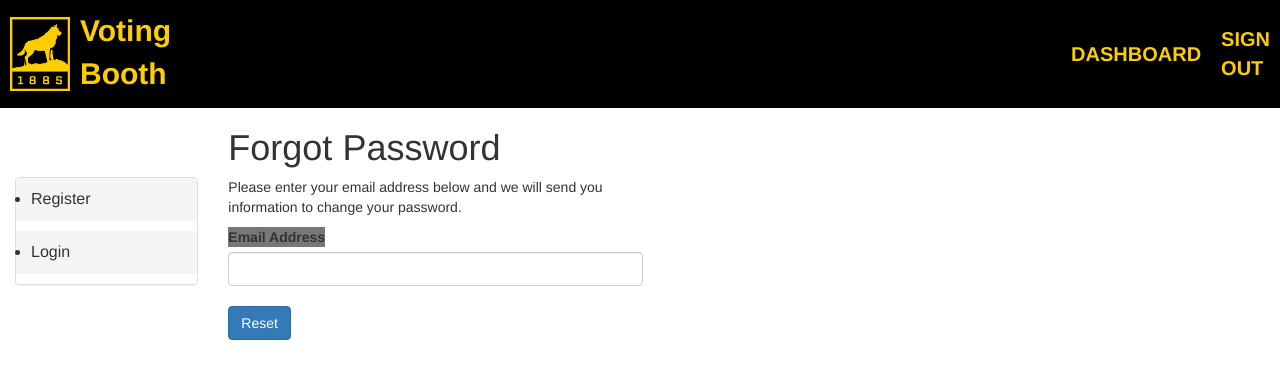
After one commit to MTUHIDE/ask-meagain, a Django app: page /admin/forgot_password/ in a window 1280 px wide. The commit adds this page. Shown: the top 379 px of the page. Run offline with Django 3.2, Linux system fonts and the light colour scheme; some libraries are stand-ins or nearby versions.

Commit message:
ViewResults page and home page modifications, forget password page

```diff
--- a/admin_back/templates/admin_back/base.html
+++ b/admin_back/templates/admin_back/base.html
@@ -6,9 +6,11 @@
 
 <meta charset="UTF-8">
 <meta name="viewport" content="width=device-width, initial-scale=1">
+
 <link rel="stylesheet" href="https://www.w3schools.com/w3css/4/w3.css">
 <link rel="stylesheet" href="https://fonts.googleapis.com/css?family=Raleway">
 <link rel="stylesheet" href="https://maxcdn.bootstrapcdn.com/bootstrap/3.3.7/css/bootstrap.min.css">
+
 
     <head>
         <title>Voting Booth</title>
--- /dev/null
+++ b/admin_back/templates/admin_back/forgot_password.html
@@ -0,0 +1,56 @@
+{% extends 'admin_back/base.html' %}
+
+{% block content %}
+<div id="highlighted" class="hl-basic hidden-xs">
+  <div class="container-fluid">
+    <div class="row">
+      <div class="col-sm-9 col-sm-offset-3 col-md-9 col-md-offset-3 col-lg-10 col-lg-offset-2">
+        <h1>Forgot Password</h1>
+      </div>
+    </div>
+  </div>
+</div>
+<div id="content" class="interior-page">
+  <div class="container-fluid">
+    <div class="row">
+      <!--Sidebar-->
+      <div class="col-sm-3 col-md-3 col-lg-2 sidebar equal-height interior-page-nav hidden-xs">
+        <div class="dynamicDiv panel-group" id="dd.0.1.0">
+          <div id="subMenu" class="panel panel-default">
+            <ul class="subMenuHighlight panel-heading">
+              <li class="subMenuHighlight panel-title" id="subMenuHighlight">
+                <a id="123" class="subMenuHighlight" href=""><span>Register</span></a>
+              </li>
+            </ul>
+
+            <ul class="panel-heading">
+              <li class="panel-title">
+                <a class="subMenu1" href="http://127.0.0.1:8000/admin/"><span>Login</span></a>
+              </li>
+            </ul>
+          </div>
+        </div>
+      </div>
+
+      <!--Content-->
+      <div class="col-sm-9 col-md-9 col-lg-10 content equal-height">
+        <div class="content-area-right">
+
+          <div class="row">
+            <div class="col-md-5 forgot-form">
+              <p>Please enter your email address below and we will send you information to change your password.</p>
+              <label class="label-default" for="un">Email Address</label> <input id="email_addy" name="email_addy" class="form-control" type="text"><br>
+              <a id="mybad" class="btn btn-primary" role="button">Reset</a>
+            </div>
+            <div class="col-md-5 forgot-return" style="display:none;">
+              <h2>Reset Password Sent</h2>
+              <p>An email has been sent to your address with a reset password you can use to access your account.</p>
+            </div>
+          </div>
+        </div>
+      </div>
+    </div>
+  </div>
+</div>
+
+{% endblock %}
--- a/admin_back/urls.py
+++ b/admin_back/urls.py
@@ -14,4 +14,7 @@ urlpatterns = [
     path('manage_survey/', views.manage_survey, name='manage_survey'),
     path('manage_question/<int:survey_id>/', views.manage_question, name='manage_question'),
     path('registration/', views.registeration, name='user_registration'),
+    path('results/', views.results, name='results'),
+    path('forgot_password/', views.forgotpass, name='forgot_password'),
+
 ]
--- a/admin_back/views.py
+++ b/admin_back/views.py
@@ -1,6 +1,7 @@
 from django.http import HttpResponse, HttpResponseRedirect
 from django.shortcuts import render, redirect
 from django.template import loader
+from django.http import JsonResponse
 
 from .forms import QuestionForm, SurveyForm
 from .models import Question, Choice, Survey, QuestionTypes
@@ -21,6 +22,9 @@ def loginauth(request):
     context = {}
     return render(request, 'admin_back/loginauth.html', context)
 
+def forgotpass(request):
+    context = {}
+    return render(request, 'admin_back/forgot_password.html', context)
 
 def create_survey(request):
     if request.method == 'POST':
@@ -104,3 +108,24 @@ def form_test(request):
     return render(request, 'admin_back/form_test.html', context)
 def redirect_to_home(request):
     return HttpResponseRedirect('admin')
+
+'''
+def results(request):
+   obj = Choice.objects.get(id=1)
+   context = {
+            'survey': obj.survey,
+            'question': obj.question,
+            'text': obj.text,
+            'votes': obj.votes,
+          }
+
+   return render(request, 'admin_back/results.html', context)
+'''
+def results(request):
+    Choice.objects.all()
+    info = Choice.objects.all()
+    print(info)
+    resultdata = {'detail': info}
+    print(resultdata)
+    print(request)
+    return render(request, 'admin_back/results.html', resultdata)
```
Also changed, not shown: admin_back/templates/admin_back/dashboard.html (+4 -4 lines), admin_back/templates/admin_back/home.html (+9 -2 lines), admin_back/templates/admin_back/results.html (added, +41 -0 lines).
